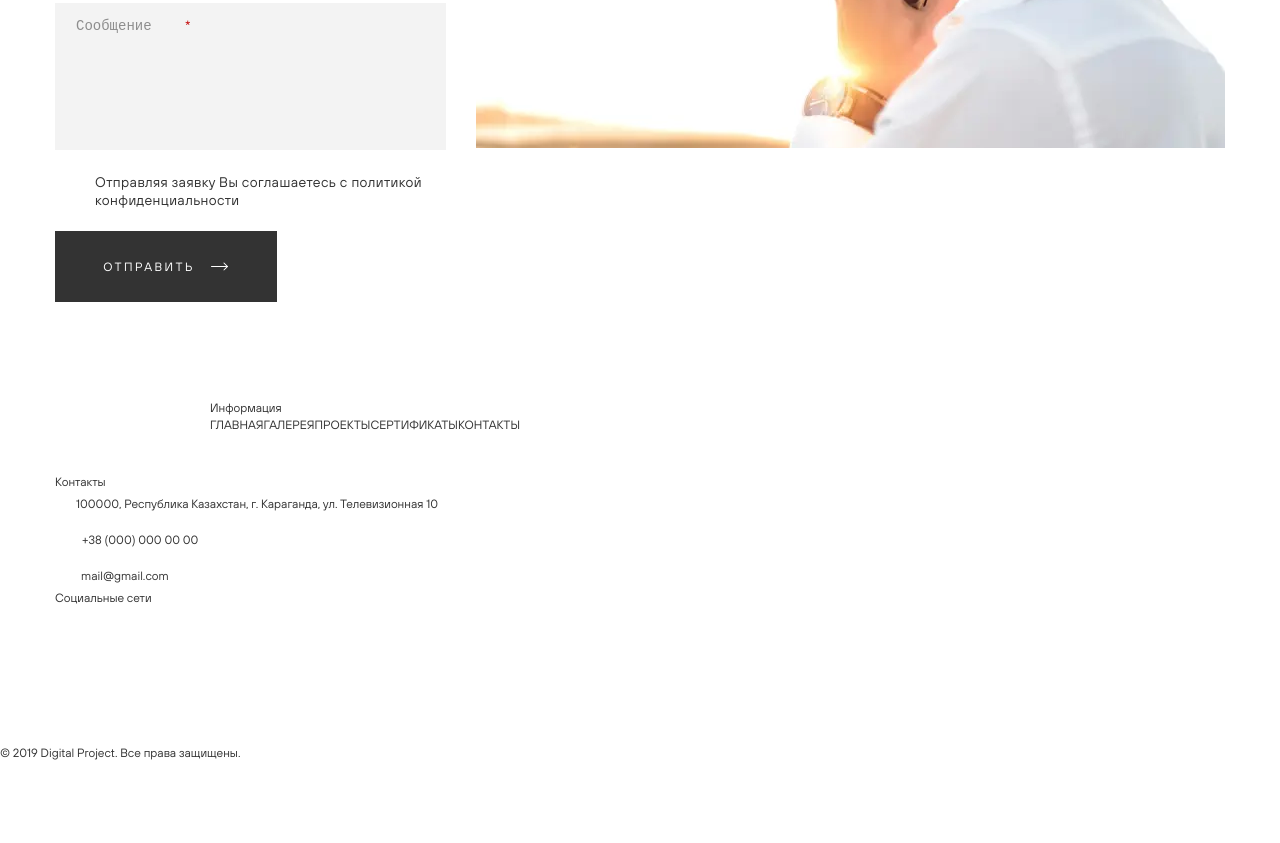
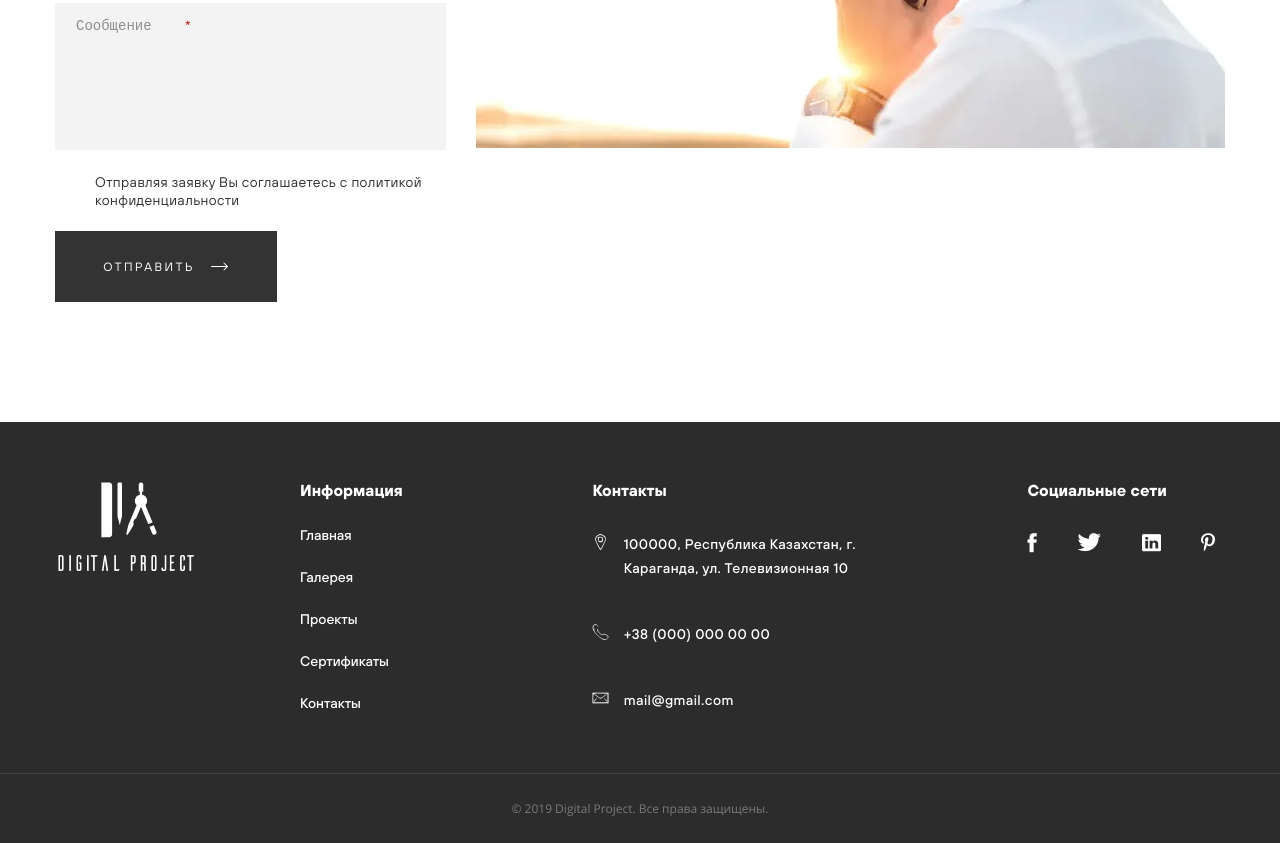
Before and after one commit to kulyk13/project_home, a plain HTML site: page index.html in a window 1280 px wide. Shown: the part 3270-4113 px from the top of the page. Before the commit the page ends 4030 px from the top, so only its background shows below. Drawn offline with nearby package versions, Linux system fonts and the light colour scheme; a web font is replaced by a local one.

Commit message:
stylizing footer

```diff
--- a/index.html
+++ b/index.html
@@ -319,22 +319,19 @@
                     <li class="contacts__item footer__contacts-item">
                         <a href="https://goo.gl/maps/kHP5TnUCDpaTms6S9" rel="nofollow noreferrer noopener"
                             class="contacts__link footer__contacts-link" target="_blank" title="Карта">
-                            <img src="img/geoposition.svg" alt="geoposition" class="contacts__pic footer__contacts-pic"
-                                width="11" height="16" loading="lazy">
+                            <i class="icon-geo"></i>
                             100000, Республика Казахстан, г. Караганда, ул. Телевизионная 10
                         </a>
                     </li>
                     <li class="contacts__item footer__contacts-item">
                         <a href="tel:+380000000000" class="contacts__link footer__contacts-link" title="Номер телефона">
-                            <img src="img/phone.svg" alt="phone" class="contacts__pic footer__contacts-pic" width="17"
-                                height="16" loading="lazy">
+                            <i class="icon-telephone    "></i>
                             +38 (000) 000 00 00
                         </a>
                     </li>
                     <li class="contacts__item footer__contacts-item">
                         <a href="mailto:mail@gmail.com" class="contacts__link footer__contacts-link" title="Почта">
-                            <img src="img/mail.svg" alt="mail" class="contacts__pic footer__contacts-pic" width="16"
-                                height="11" loading="lazy">
+                            <i class="icon-mail"></i>
                             mail@gmail.com
                         </a>
                     </li>
@@ -342,33 +339,29 @@
             </div>
             <div class="socials footer__socials">
                 <h2 class="footer__title">Социальные сети</h2>
-                <ul class="socials__list">
+                <ul class="socials__list footer__socials-list">
                     <li class="socials__list-item footer__socials-item">
                         <a href="https://facebook.com" rel="nofollow noreferrer noopener"
                             class="socials__list-link footer__socials-link" target="_blank" title="Facebook">
-                            <img src="img/facebook.svg" alt="facebook" class="socials__list-img footer__socials-img"
-                                width="10" height="19" loading="lazy">
+                            <i class="icon-facebook"></i>
                         </a>
                     </li>
                     <li class="socials__list-item footer__socials-item">
                         <a href="https://twitter.com" rel="nofollow noreferrer noopener"
                             class="socials__list-link footer__socials-link" target="_blank" title="Twitter">
-                            <img src="img/twitter.svg" alt="twitter" class="socials__list-img footer__socials-img"
-                                width="22" height="17" loading="lazy">
+                            <i class="icon-twitter"></i>
                         </a>
                     </li>
                     <li class="socials__list-item footer__socials-item">
                         <a href="https://linkedin.com" rel="nofollow noreferrer noopener"
                             class="socials__list-link footer__socials-link" target="_blank" title="LinkedIn">
-                            <img src="img/linkedin.svg" alt="linkedin" class="socials__list-img footer__socials-img"
-                                width="20" height="20" loading="lazy">
+                            <i class="icon-linkedin"></i>
                         </a>
                     </li>
                     <li class="socials__list-item footer__socials-item">
                         <a href="https://pinterest.com" rel="nofollow noreferrer noopener"
                             class="socials__list-link footer__socials-link" target="_blank" title="Pinterest">
-                            <img src="img/pinterest.svg" alt="pinterest" class="socials__list-img footer__socials-img"
-                                width="14" height="19" loading="lazy">
+                            <i class="icon-pinterest"></i>
                         </a>
                     </li>
                 </ul>
--- a/sass/common.scss
+++ b/sass/common.scss
@@ -82,9 +82,6 @@ a {
 @import "menu.scss";
 @import "button.scss";
 @import "form.scss";
-.socials {
-  display: flex;
-}
 [class^="icon-"],
 [class*=" icon-"] {
   /* use !important to prevent issues with browser extensions that change fonts */
@@ -99,6 +96,15 @@ a {
   -webkit-font-smoothing: antialiased;
   -moz-osx-font-smoothing: grayscale;
 }
+.icon-telephone:before {
+  content: "\e902";
+}
+.icon-geo:before {
+  content: "\e903";
+}
+.icon-mail:before {
+  content: "\e905";
+}
 .icon-arrow:before {
   content: "\e900";
 }
@@ -106,25 +112,19 @@ a {
   content: "\e901";
 }
 .icon-facebook:before {
-  content: "\e902";
-  color: #fff;
-}
-.icon-geoposition:before {
-  content: "\e903";
-}
-.icon-linkedin:before {
   content: "\e904";
   color: #fff;
 }
-.icon-mail:before {
-  content: "\e905";
-}
-.icon-phone:before {
+.icon-linkedin:before {
   content: "\e906";
   color: #fff;
 }
+.icon-phone:before {
+  content: "\e907";
+  color: #fff;
+}
 .icon-pinterest:before {
-  content: "\e907";
+  content: "\e909";
   color: #fff;
 }
 .icon-twitter:before {
--- a/sass/style.scss
+++ b/sass/style.scss
@@ -308,7 +308,7 @@
 /* ----- CONTACT US START ----- */
 .contact-us {
   padding-top: 60px;
-  padding-bottom: 60px;
+  padding-bottom: 120px;
   &__wrap {
     display: flex;
     justify-content: space-between;
@@ -318,3 +318,95 @@
   }
 }
 /* ----- CONTACT US END ----- */
+/* ----- FOOTER START ----- */
+.footer {
+  padding-top: 60px;
+  padding-bottom: 24px;
+  background-color: #2c2c2c;
+  color: #fff;
+  &__main {
+    display: flex;
+    padding-bottom: 50px;
+  }
+  &__nav {
+    display: flex;
+    align-items: flex-start;
+  }
+  .logo {
+    margin-top: -10px;
+    margin-right: 90px;
+  }
+  &__title {
+    font-weight: 700;
+    font-size: 16px;
+    margin-bottom: 25px;
+  }
+  &__menu {
+    flex-direction: column;
+    text-transform: none;
+    row-gap: 16px;
+    &-link {
+      color: #fff;
+      font-weight: 500;
+      font-size: 14px;
+      line-height: 1.7;
+      padding: 0;
+      &:hover {
+        border-top: 1px solid #fff;
+        border-bottom: 1px solid #fff;
+      }
+    }
+  }
+  &__contacts {
+    max-width: 285px;
+    margin-left: auto;
+    &-list {
+      display: flex;
+      flex-direction: column;
+      row-gap: 22px;
+      margin-left: -10px;
+    }
+    &-link {
+      color: #fff;
+      font-size: 14px;
+      font-weight: 500;
+      line-height: 1.7;
+      letter-spacing: 0.03em;
+      align-items: baseline;
+      &:hover {
+        text-decoration: underline;
+      }
+      i {
+        margin-right: 15px;
+        font-size: 16px;
+      }
+    }
+  }
+  &__socials {
+    margin-left: 150px;
+    &-list {
+      display: flex;
+      margin-left: -10px;
+      column-gap: 20px;
+    }
+    &-link {
+      color: #fff;
+      font-size: 19px;
+      &:hover {
+        transform: scale(1.2);
+      }
+    }
+  }
+  &__bottom {
+    padding-top: 24px;
+    border-top: 1px solid #ffffff1a;
+  }
+}
+.copyright {
+  text-align: center;
+  font-family: "Open Sans", sans-serif;
+  font-size: 12px;
+  line-height: 1.8;
+  color: #c7c7c780;
+}
+/* ----- FOOTER END ----- */
```
Also changed, not shown: css/style.css, fonts/icomoon.ttf, fonts/icomoon.woff, 2 other files.
